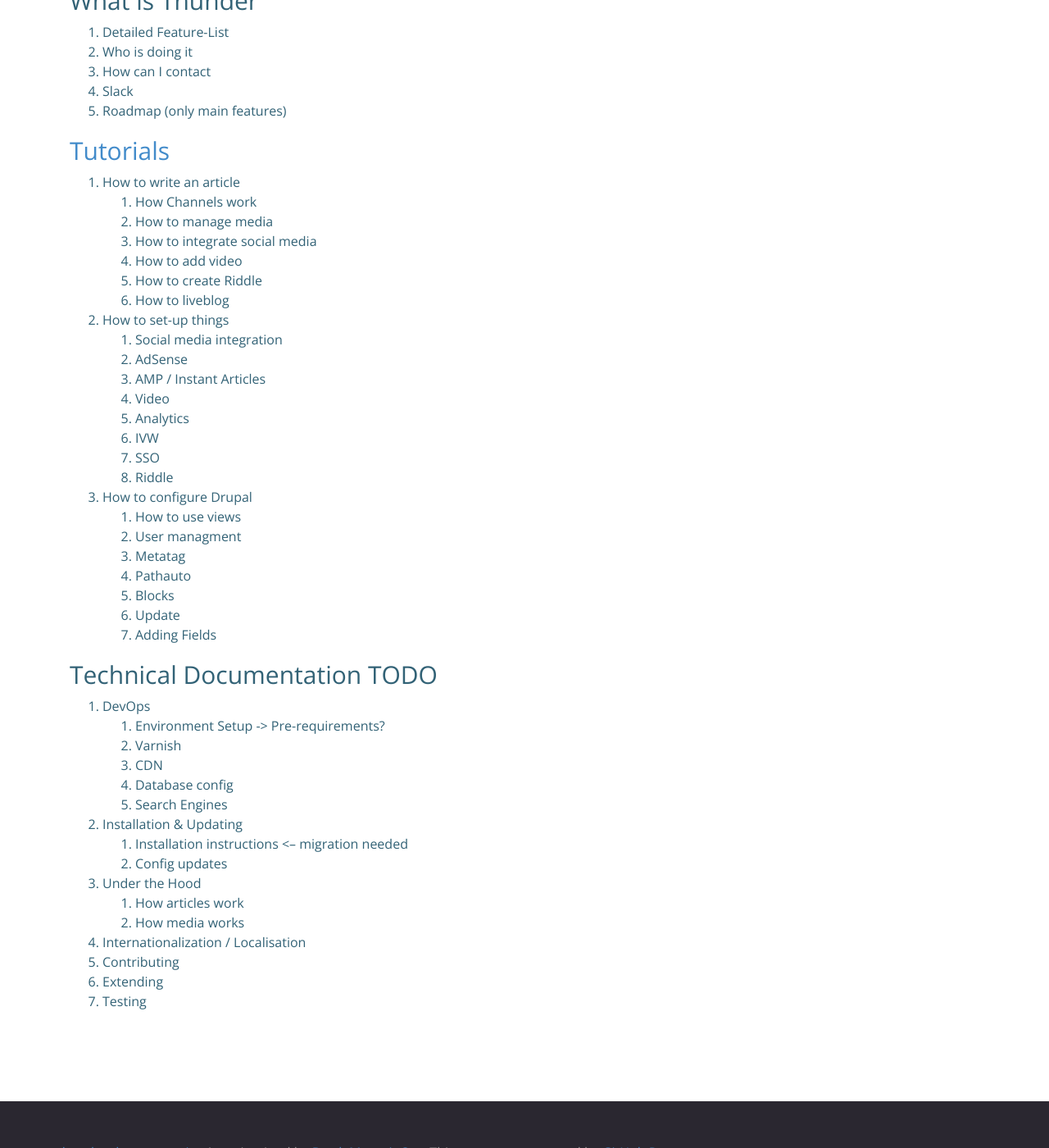
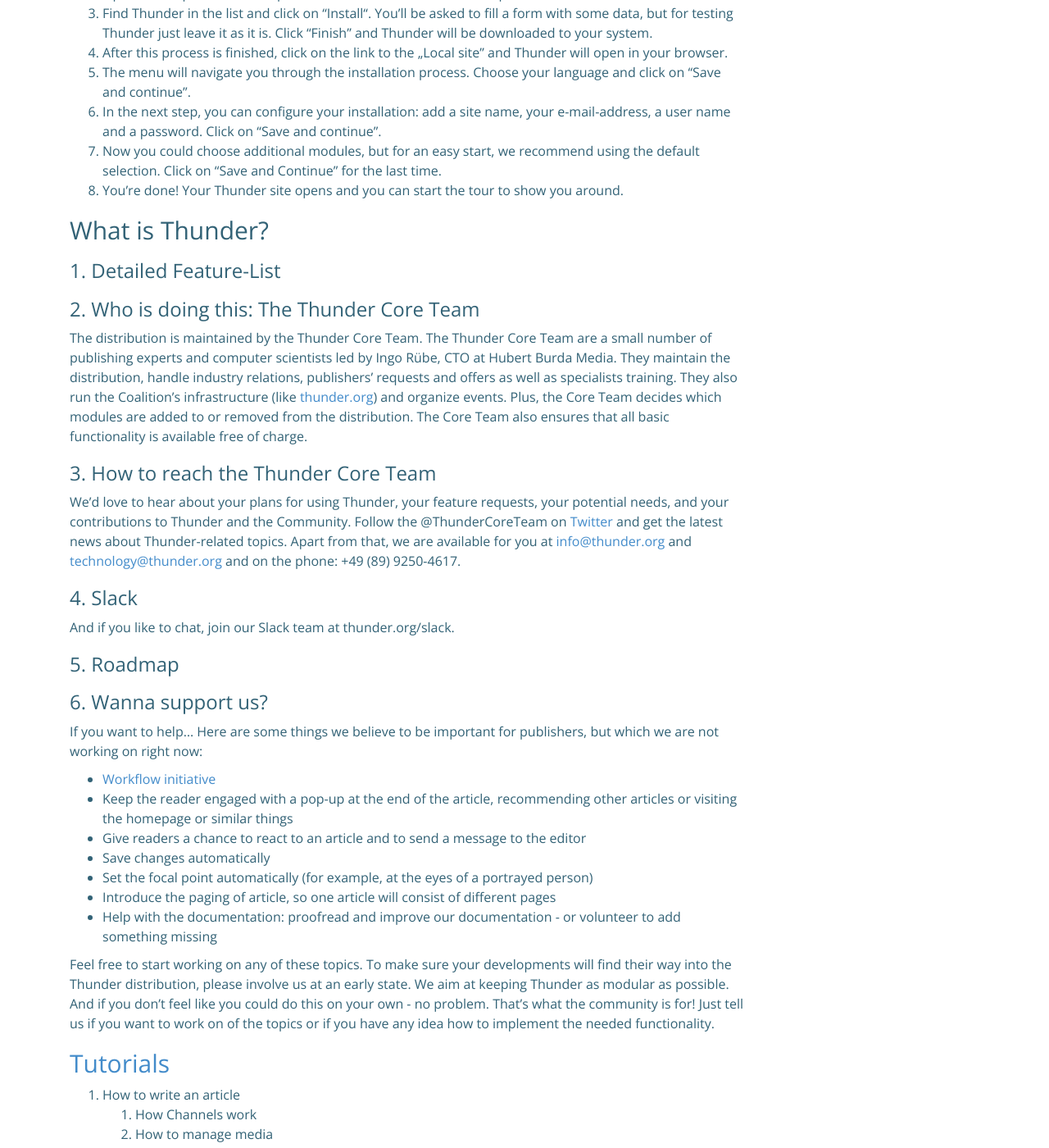
Before and after one commit to BurdaMagazinOrg/thunder-documentation, a Jekyll site: the page built from index.md, in a window 1280 px wide and 1400 px high, scrolled down 1703 px. Shown: the whole window at 82% size. Built offline with Jekyll 4.4.1, drawn with Linux system fonts in a browser that asks for light colours; nearby versions of some CDN libraries; our own code applies the rules of GitHub Pages for plain Markdown files; comment, search, counter and statistics services are not loaded; the repository's description, which GitHub fills in, is left out; some of the changed text lies outside the part shown.

Commit message:
Metadata-Video, BU Video, Startseite
Neu: Description, Information about „What is Thunder?“

```diff
--- a/_data/tutorials.yml
+++ b/_data/tutorials.yml
@@ -5,6 +5,9 @@
     - title: How to manage media
       include: tutorials/howto-article-media.md
       id: howto-article-media
+    - title: How to add meta data
+      include: tutorials/howto-article-metadata.md
+      id: howto-article-metadata
 - title: How to set-up things
   include: tutorials/howto-setup.md
   id: howto-setup
--- a/index.md
+++ b/index.md
@@ -7,6 +7,13 @@ permalink: /
 <img src="assets/logos/Thunder.svg" alt="Thunder Logo" width="400" />
 
 ## Description
+Thunder is a Drupal 8 distribution for professional publishers. It consists of the current Drupal 8 functionality, lots of handpicked publisher-centric modules with custom enhancements, and an environment which makes it easy to install, deploy and add new functionality.
+
+Thunder users also benefit from a whole range of channel- and feature-specific enhancements through collaboration with industry partners such as [nexx.tv](http://www.nexx.tv/), [Riddle](https://www.riddle.com), and [Valiton](https://www.valiton.com/).
+
+In 2016, the German publisher [Hubert Burda Media](http://www.hubert-burda-media.com/) established the Thunder Coalition, which aims at joining forces amongst publishers by sharing code and innovation power.
+
+As members of the Thunder Coalition, publishers, industry partners, and developers develop useful modules and extensions, use them for their own purposes and share them with the Coalition by publishing them under the GNU General Public License to further enhance Thunder.
 
 ## Feature Highlights
 * **Create articles dynamically with paragraphs**: Using paragraphs, you can add text with a WYSIWYG-editor, pictures, videos, Instagram or Twitter cards to your article – and change the order by dragging and dropping the content wherever you like it. Thanks to a preview mode, you get a good idea of how your article will look like in the end.
@@ -31,12 +38,28 @@ permalink: /
 7. Now you could choose additional modules, but for an easy start, we recommend using the default selection. Click on “Save and Continue” for the last time.
 8. You’re done! Your Thunder site opens and you can start the tour to show you around.
 
-## What is Thunder
-1. Detailed Feature-List
-2. Who is doing it
-3. How can I contact
-4. Slack
-5. Roadmap (only main features)
+## What is Thunder?
+### 1. Detailed Feature-List
+### 2. Who is doing this: The Thunder Core Team
+The distribution is maintained by the Thunder Core Team. The Thunder Core Team are a small number of publishing experts and computer scientists led by Ingo Rübe, CTO at Hubert Burda Media. They maintain the distribution, handle industry relations, publishers’ requests and offers as well as specialists training. They also run the Coalition’s infrastructure (like [thunder.org](http://thunder.org/)) and organize events. Plus, the Core Team decides which modules are added to or removed from the distribution. The Core Team also ensures that all basic functionality is available free of charge.
+### 3. How to reach the Thunder Core Team
+We’d love to hear about your plans for using Thunder, your feature requests, your potential needs, and your contributions to Thunder and the Community. Follow the @ThunderCoreTeam on [Twitter](https://twitter.com/ThunderCoreTeam) and get the latest news about Thunder-related topics.
+Apart from that, we are available for you at [info@thunder.org](mailto:info@thunder.org) and [technology@thunder.org](mailto:technology@thunder.org) and on the phone: +49 (89) 9250-4617.
+### 4. Slack
+And if you like to chat, join our Slack team at thunder.org/slack.
+### 5. Roadmap
+### 6. Wanna support us?
+If you want to help… Here are some things we believe to be important for publishers, but which we are not working on right now:
+* [Workflow initiative](https://www.drupal.org/node/2721129)
+* Keep the reader engaged with a pop-up at the end of the article, recommending other articles or visiting the homepage or similar things
+* Give readers a chance to react to an article and to send a message to the editor
+* Save changes automatically
+* Set the focal point automatically (for example, at the eyes of a portrayed person)
+* Introduce the paging of article, so one article will consist of different pages
+* Help with the documentation: proofread and improve our documentation - or volunteer to add something missing
+
+Feel free to start working on any of these topics. To make sure your developments will find their way into the Thunder distribution, please involve us at an early state. We aim at keeping Thunder as modular as possible.
+And if you don’t feel like you could do this on your own - no problem. That’s what the community is for! Just tell us if you want to work on of the topics or if you have any idea how to implement the needed functionality.
 
 ## [Tutorials](tutorials)
 1. How to write an article
```
Also changed, not shown: _includes/tutorials/howto-article-metadata.md (added, +3 -0 lines), _includes/tutorials/howto-article.md (+1 -1 lines).
